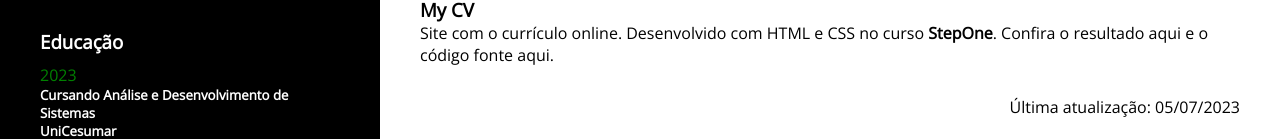
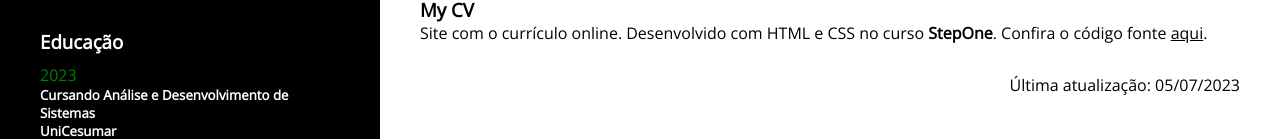
Before and after one commit to dariokavalkeviski/My-CV, a plain HTML site: page index.html in a window 1280 px wide. Shown: the part 666-805 px from the top of the page. Drawn offline with nearby package versions, Linux system fonts and the light colour scheme.

Commit message:
Add files via upload

```diff
--- a/index.html
+++ b/index.html
@@ -54,7 +54,9 @@
           <li>
             <p>2023</p>
             <h5>StepOne - Desenvolvimento Frontend</h5>
-            <a href="https://www.youtube.com/@AdrianaSaty/featured" target="_blank"><h5>Adriana Saty</h5></a>
+            <a href="https://www.youtube.com/@AdrianaSaty/featured" target="_blank">
+              <h5>Adriana Saty</h5>
+            </a>
           </li>
         </ul>
       </div>
@@ -143,7 +145,7 @@
         <h3>My CV</h3>
         <p>
           Site com o currículo online. Desenvolvido com HTML e CSS no curso <strong>StepOne</strong>. Confira o
-          resultado aqui e o código fonte aqui.
+          código fonte <a href="https://github.com/dariokavalkeviski/my-cv">aqui</a>.
         </p>
       </section>
       <p class="last-date">Última atualização: 05/07/2023</p>
```
